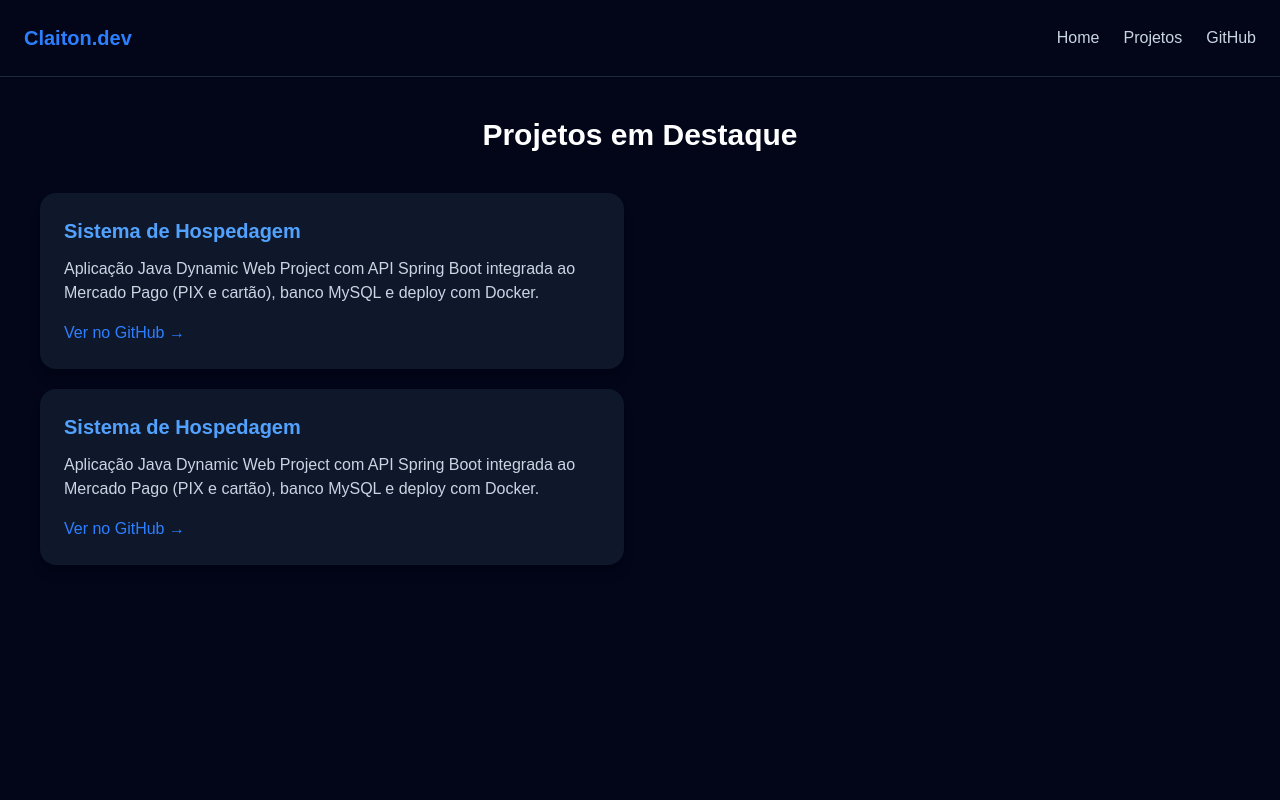
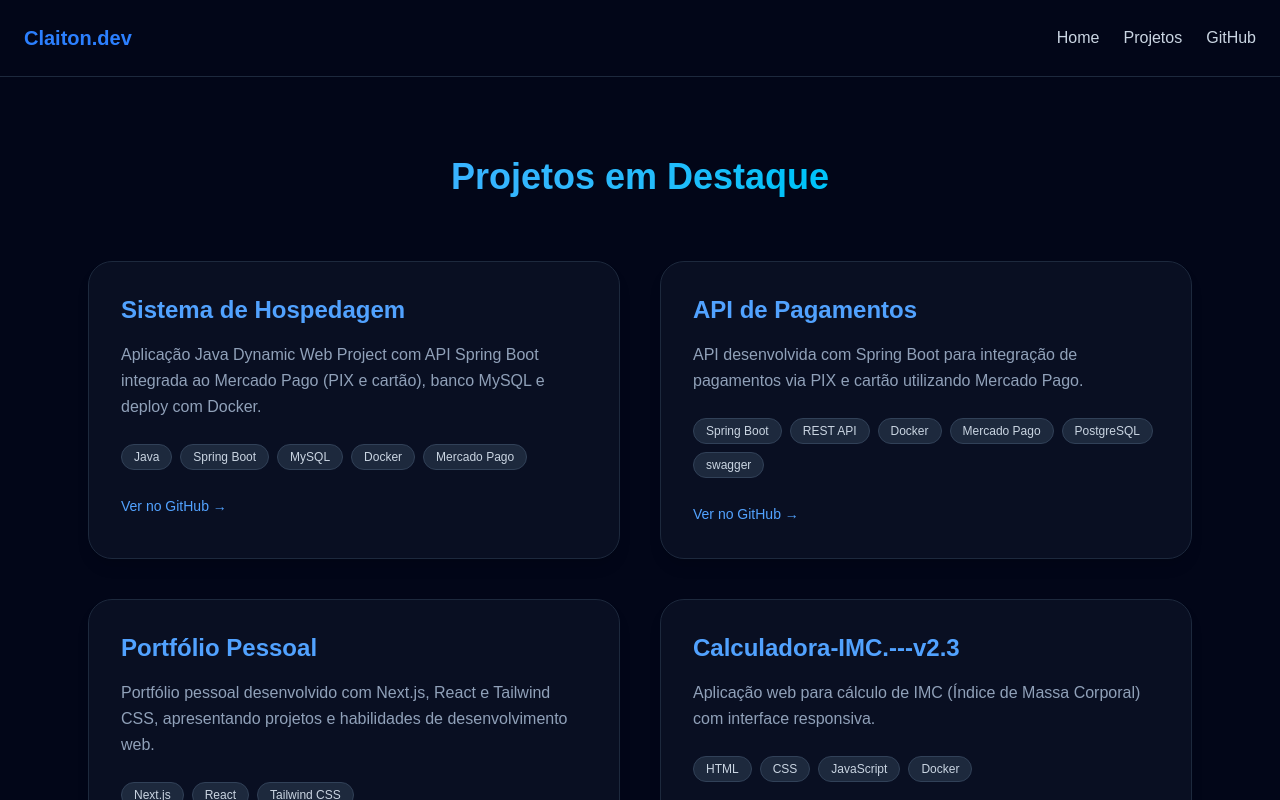
Before and after one commit to Claitonok/portfolio, a Next.js app: page /projetos in a window 1280 px wide. Shown: the top 800 px of the page. Built offline with nearby package versions, Linux system fonts and the light colour scheme.

Commit message:
Portfolio Next.js inicial

```diff
--- a/app/projetos/page.tsx
+++ b/app/projetos/page.tsx
@@ -1,62 +1,96 @@
 import Navbar from "../components/Navbar";
+import Link from "next/link";
+
+const projects = [
+  {
+    title: "Sistema de Hospedagem",
+    description:
+      "Aplicação Java Dynamic Web Project com API Spring Boot integrada ao Mercado Pago (PIX e cartão), banco MySQL e deploy com Docker.",
+    tech: ["Java", "Spring Boot", "MySQL", "Docker", "Mercado Pago"],
+    github: "https://github.com/Claitonok/Projeto-locacao-casa",
+  },
+  {
+    title: "API de Pagamentos",
+    description:
+      "API desenvolvida com Spring Boot para integração de pagamentos via PIX e cartão utilizando Mercado Pago.",
+    tech: ["Spring Boot", "REST API", "Docker","Mercado Pago","PostgreSQL", "swagger"],
+    github: "https://github.com/Claitonok/pg_api",
+  },
+    {
+    title: "Portfólio Pessoal",
+    description:
+      "Portfólio pessoal desenvolvido com Next.js, React e Tailwind CSS, apresentando projetos e habilidades de desenvolvimento web.",
+    tech: ["Next.js", "React", "Tailwind CSS"],
+    github: "https://github.com/Claitonok/Portifolio",
+    },
+    {
+    title: "Calculadora-IMC.---v2.3",
+    description:
+      "Aplicação web para cálculo de IMC (Índice de Massa Corporal) com interface responsiva.",
+    tech: ["HTML", "CSS", "JavaScript","Docker"],
+    github: "https://github.com/Claitonok/Calculadora-IMC.---v2.3",
+    },
+    {
+    title: "Api-login-page",
+    description:
+      "API de login desenvolvida com Spring Boot e segurança via Auth0.",
+     tech: ["Spring Boot", "REST API", "Docker","Auth0","PostgreSQL", "swagger"],
+    github: "https://github.com/Claitonok/login",
+    },
+    {
+    title: "Airbnb Clone",
+    description:
+      "Aplicação de hospedagem estilo Airbnb, com backend em Node.js e frontend em React, utilizando Express para a API e MongoDB para o banco de dados.",
+    tech: ["React", "Node.js", "Express", "API de dados"],
+    github: "https://github.com/Claitonok/airbnd",
+    }
+];
 
 export default function Projetos() {
   return (
     <main className="bg-slate-950 text-white min-h-screen">
       <Navbar />
 
-      <section className="p-10">
-        <h2 className="text-3xl font-bold mb-10 text-center">
+      <section className="px-6 py-20 max-w-6xl mx-auto">
+        <h2 className="text-4xl font-bold text-center mb-16 bg-gradient-to-r from-blue-400 to-cyan-400 bg-clip-text text-transparent">
           Projetos em Destaque
         </h2>
 
-        <div className="grid md:grid-cols-2 gap-8">
-          <div className="bg-slate-900 p-6 rounded-2xl shadow-lg">
-            <h3 className="text-xl font-bold text-blue-400 mb-3">
-              Sistema de Hospedagem
+        <div className="grid md:grid-cols-2 gap-10">
+          {projects.map((project, index) => (
+            <div
+              key={index}
+              className="group bg-slate-900/60 backdrop-blur-lg border border-slate-800 p-8 rounded-3xl shadow-lg hover:shadow-blue-500/10 transition-all duration-300 hover:-translate-y-2"
+            >
+              <h3 className="text-2xl font-semibold text-blue-400 mb-4">
+                {project.title}
               </h3>
 
-            <p className="text-slate-300 mb-4">
-              Aplicação Java Dynamic Web Project com API Spring Boot
-              integrada ao Mercado Pago (PIX e cartão),
-              banco MySQL e deploy com Docker.
+              <p className="text-slate-400 mb-6 leading-relaxed">
+                {project.description}
               </p>
 
-            <a
-              href="https://github.com/Claitonok/Projeto-locacao-casa"
+              <div className="flex flex-wrap gap-2 mb-6">
+                {project.tech.map((tech, i) => (
+                  <span
+                    key={i}
+                    className="text-xs px-3 py-1 bg-slate-800 rounded-full border border-slate-700 text-slate-300"
+                  >
+                    {tech}
+                  </span>
+                ))}
+              </div>
+
+              <Link
+                href={project.github}
                 target="_blank"
-              className="text-blue-500 hover:underline"
+                className="inline-block text-sm font-medium text-blue-400 group-hover:text-cyan-400 transition"
               >
                 Ver no GitHub →
-            </a>
+              </Link>
             </div>
+          ))}
         </div>
-
-        {/* Aqui temos projetos sendo listados */}
-         <div className="grid md:grid-cols-2 gap-8 mt-5">
-          <div className="bg-slate-900 p-6 rounded-2xl shadow-lg">
-            <h3 className="text-xl font-bold text-blue-400 mb-3">
-              Sistema de Hospedagem
-            </h3>
-
-            <p className="text-slate-300 mb-4">
-              Aplicação Java Dynamic Web Project com API Spring Boot
-              integrada ao Mercado Pago (PIX e cartão),
-              banco MySQL e deploy com Docker.
-            </p>
-
-            <a
-              href="https://github.com/Claitonok/Projeto-locacao-casa"
-              target="_blank"
-              className="text-blue-500 hover:underline"
-            >
-              Ver no GitHub →
-            </a>
-          </div>
-        </div>
-        {/* Aqui temos projetos sendo listados */}
-
-
       </section>
     </main>
   );
```
Lines whose indentation alone changed are shown as unchanged.
